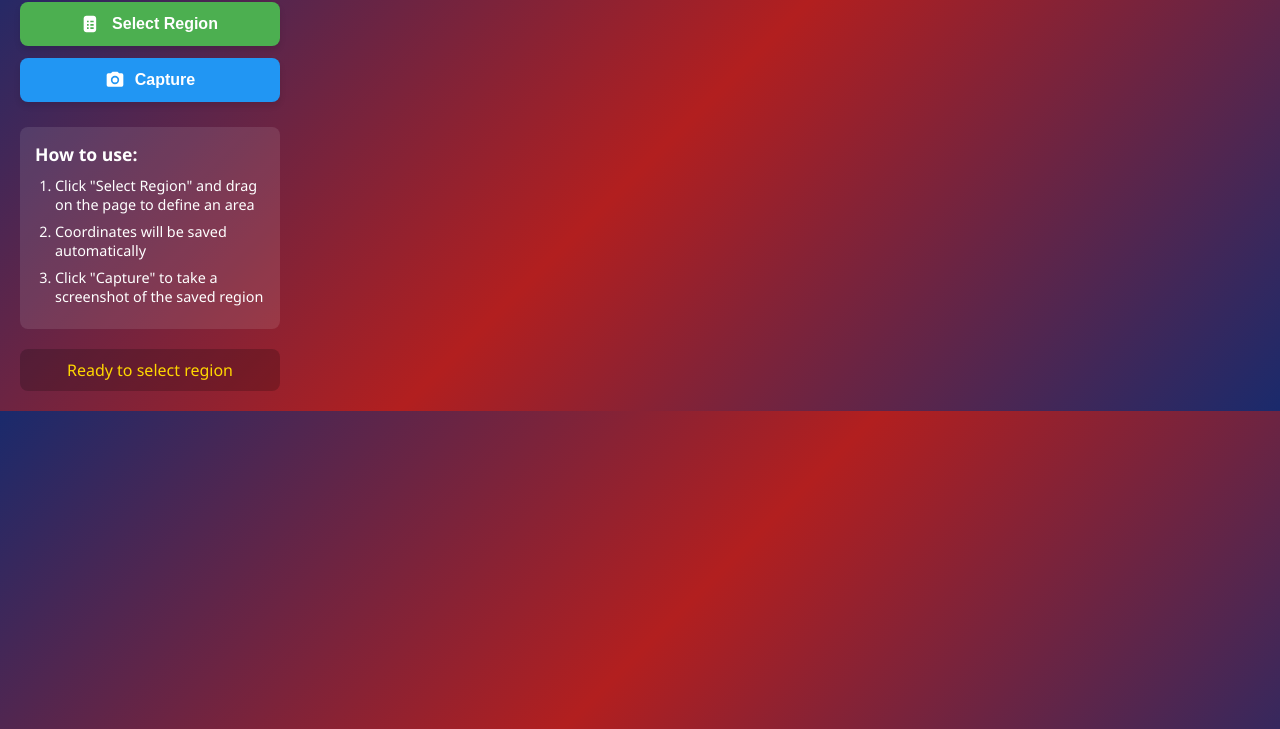
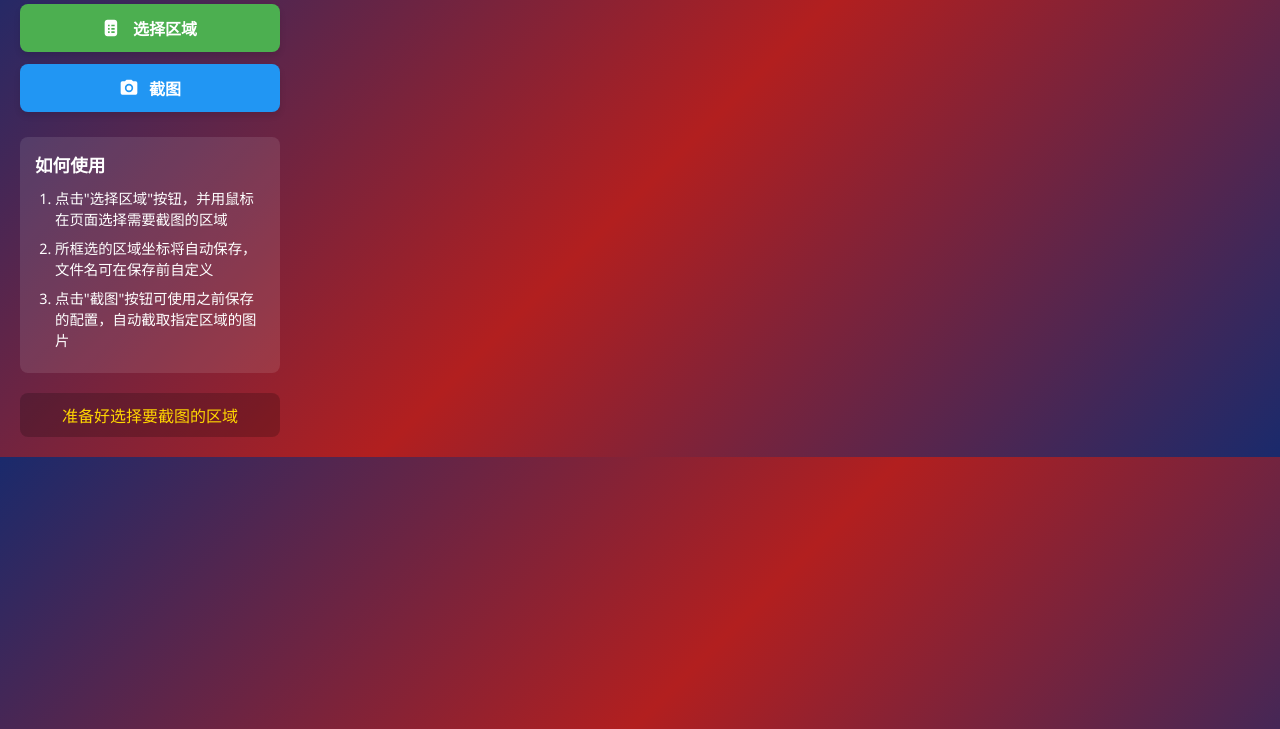
Before and after one commit to becooliu/auto-capture, a website built with webpack: page src/popup/popup.html in a window 1280 px wide. Shown: the part 71-800 px from the top of the page. Built offline with nearby package versions, Linux system fonts and the light colour scheme; files whose address does not match are found by name.

Commit message:
Update comment

```diff
--- a/src/popup/popup.html
+++ b/src/popup/popup.html
@@ -4,39 +4,39 @@
 <head>
     <meta charset="UTF-8">
     <meta name="viewport" content="width=device-width, initial-scale=1.0">
-    <title>Region Capture</title>
+    <title>区域截图</title>
     <link rel="stylesheet" href="popup.css">
 </head>
 
 <body>
     <div class="container">
-        <h1>Region Capture</h1>
+        <h1>区域截图</h1>
         <div class="buttons">
             <button id="getAndSavePosition" class="btn primary">
                 <svg xmlns="http://www.w3.org/2000/svg" viewBox="0 0 24 24">
                     <path
                         d="M17 5.33C17 3.5 15.5 2 13.67 2H5.33C3.5 2 2 3.5 2 5.33v13.34C2 20.5 3.5 22 5.33 22h8.34c1.83 0 3.33-1.5 3.33-3.33V5.33zM8 18H6v-2h2v2zm0-4H6v-2h2v2zm0-4H6V8h2v2zm6 8h-4v-2h4v2zm0-4h-4v-2h4v2zm0-4h-4V8h4v2z" />
                 </svg>
-                Select Region
+                选择区域
             </button>
             <button id="capture" class="btn secondary">
                 <svg xmlns="http://www.w3.org/2000/svg" viewBox="0 0 24 24">
                     <path
                         d="M4 4h3l2-2h6l2 2h3a2 2 0 0 1 2 2v12a2 2 0 0 1-2 2H4a2 2 0 0 1-2-2V6a2 2 0 0 1 2-2zm8 3a5 5 0 1 0 0 10 5 5 0 0 0 0-10zm0 8a3 3 0 1 1 0-6 3 3 0 0 1 0 6z" />
                 </svg>
-                Capture
+                截图
             </button>
         </div>
         <div class="instructions">
-            <h3>How to use:</h3>
+            <h3>如何使用</h3>
             <ol>
-                <li>Click "Select Region" and drag on the page to define an area</li>
-                <li>Coordinates will be saved automatically</li>
-                <li>Click "Capture" to take a screenshot of the saved region</li>
+                <li>点击"选择区域"按钮，并用鼠标在页面选择需要截图的区域</li>
+                <li>所框选的区域坐标将自动保存，文件名可在保存前自定义</li>
+                <li>点击"截图"按钮可使用之前保存的配置，自动截取指定区域的图片</li>
             </ol>
         </div>
         <div class="status">
-            <p id="statusText">Ready to select region</p>
+            <p id="statusText">准备好选择要截图的区域</p>
         </div>
     </div>
     <script src="../popup.js"></script>
```
Also changed, not shown: src/content/content.js (+16 -14 lines).
